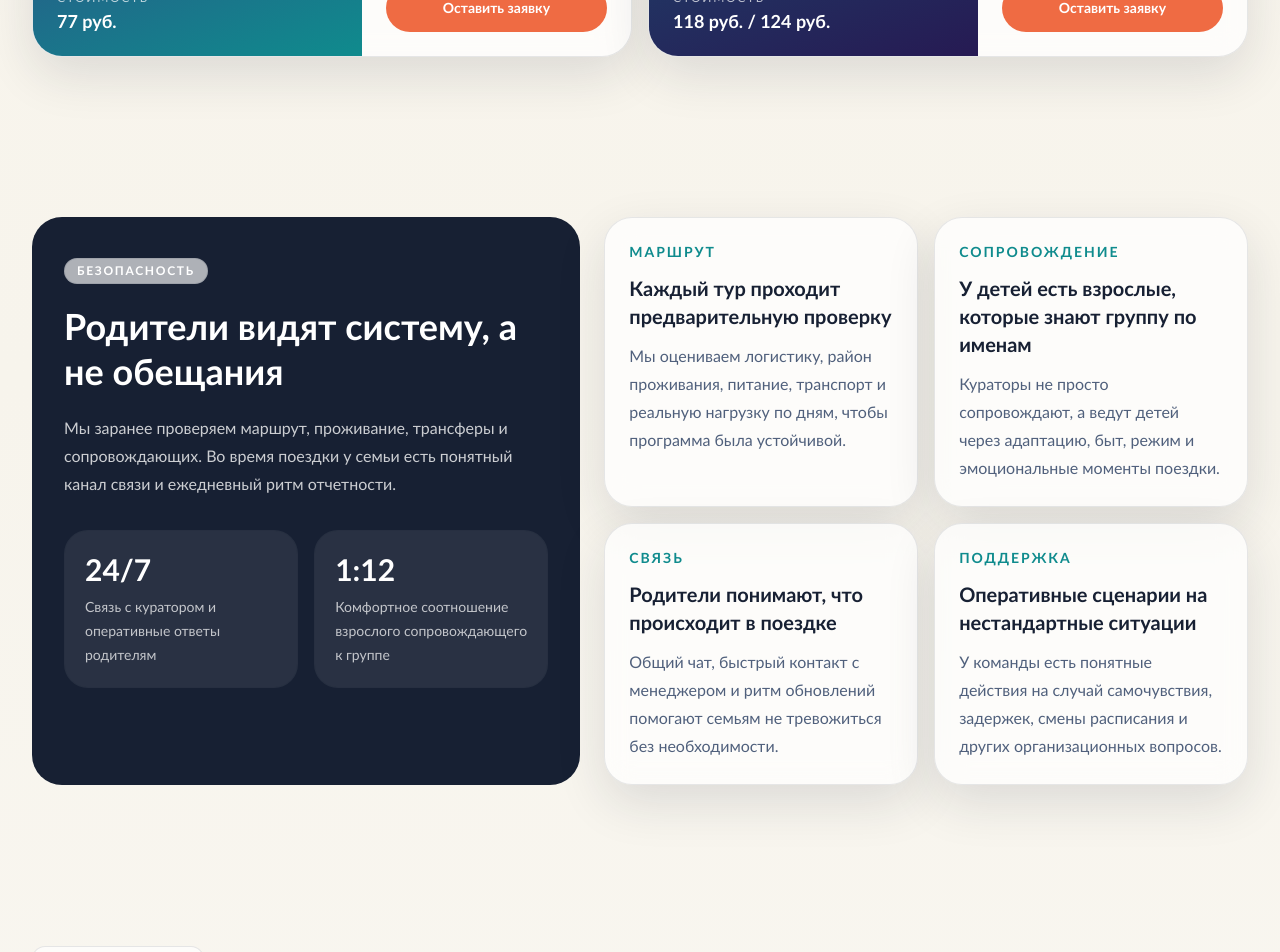
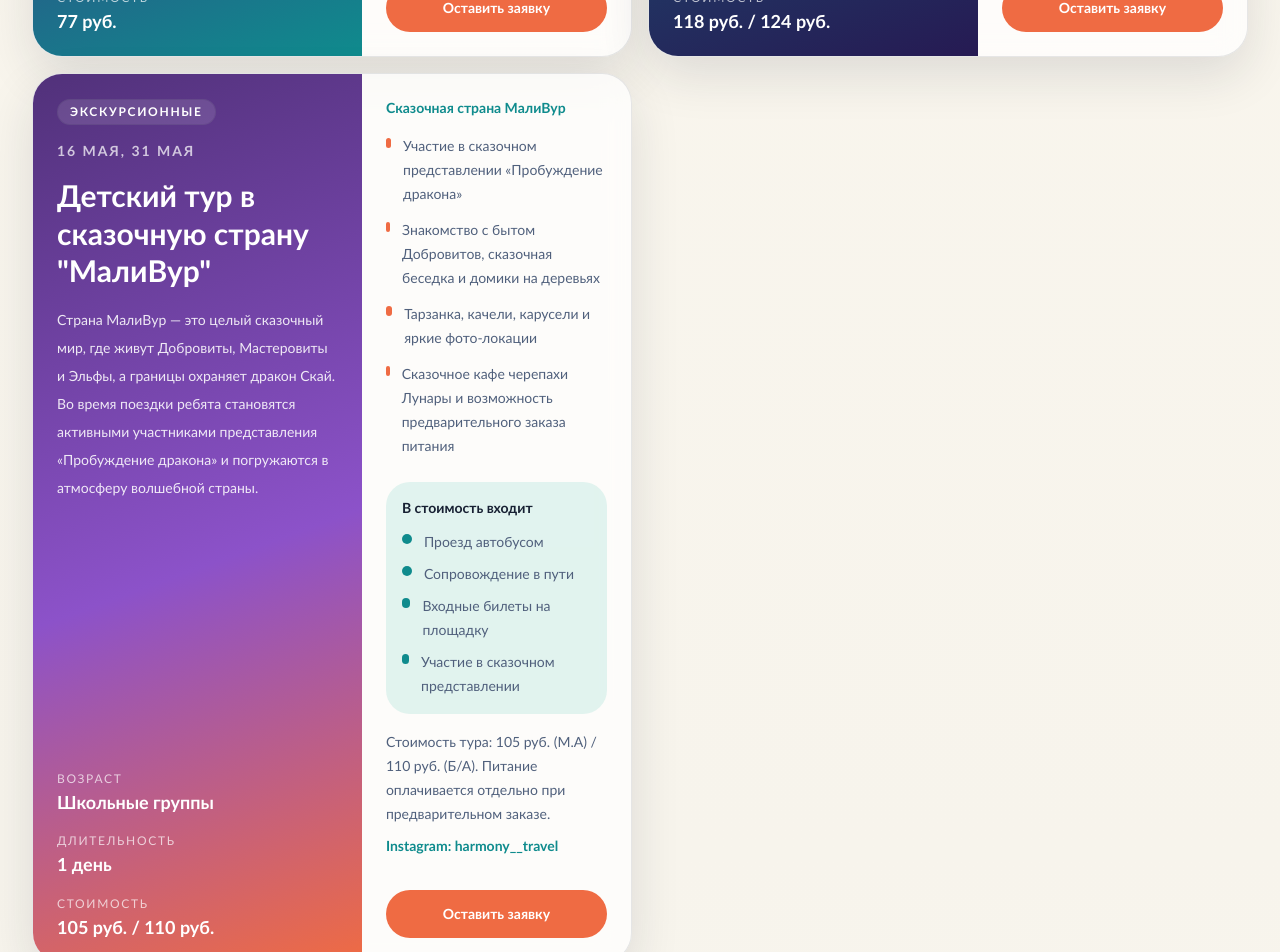
Before and after one commit to bonadysev/HarmonyTravel, a Next.js app: page / in a window 1280 px wide. Shown: the part 3640-4592 px from the top of the page. Built offline with nearby package versions, Linux system fonts and the light colour scheme.

Commit message:
add tour

```diff
--- a/data/site.ts
+++ b/data/site.ts
@@ -30,6 +30,15 @@
     title: "Детский тур в Могилев",
     location: "г. Могилев",
     price: "77 руб.",
+    format: "1 день",
+    status: "Идет набор",
+    statusTone: "teal",
+  },
+  {
+    date: "31 мая",
+    title: 'Сказочная страна "МалиВур"',
+    location: "МалиВур",
+    price: "105 руб. / 110 руб.",
     format: "1 день",
     status: "Идет набор",
     statusTone: "teal",
@@ -167,6 +176,31 @@
     note: "Стоимость можно разбить на 2 платежа. Стоимость: 118 руб. (М.А), 124 руб. (Б.А).",
     colorClass: "bg-[linear-gradient(160deg,#0f8b8d,#1b5c7a_55%,#261a53)]",
   },
+  {
+    category: "Экскурсионные",
+    title: 'Детский тур в сказочную страну "МалиВур"',
+    location: "Сказочная страна МалиВур",
+    date: "16 мая, 31 мая",
+    age: "Школьные группы",
+    duration: "1 день",
+    price: "105 руб. / 110 руб.",
+    description:
+      "Страна МалиВур — это целый сказочный мир, где живут Добровиты, Мастеровиты и Эльфы, а границы охраняет дракон Скай. Во время поездки ребята становятся активными участниками представления «Пробуждение дракона» и погружаются в атмосферу волшебной страны.",
+    features: [
+      "Участие в сказочном представлении «Пробуждение дракона»",
+      "Знакомство с бытом Добровитов, сказочная беседка и домики на деревьях",
+      "Тарзанка, качели, карусели и яркие фото-локации",
+      "Сказочное кафе черепахи Лунары и возможность предварительного заказа питания",
+    ],
+    included: [
+      "Проезд автобусом",
+      "Сопровождение в пути",
+      "Входные билеты на площадку",
+      "Участие в сказочном представлении",
+    ],
+    note: "Стоимость тура: 105 руб. (М.А) / 110 руб. (Б/А). Питание оплачивается отдельно при предварительном заказе.",
+    colorClass: "bg-[linear-gradient(160deg,#51317a,#8c52c9_55%,#ef6b43)]",
+  },
 ];
 
 export const safetyItems = [
```
